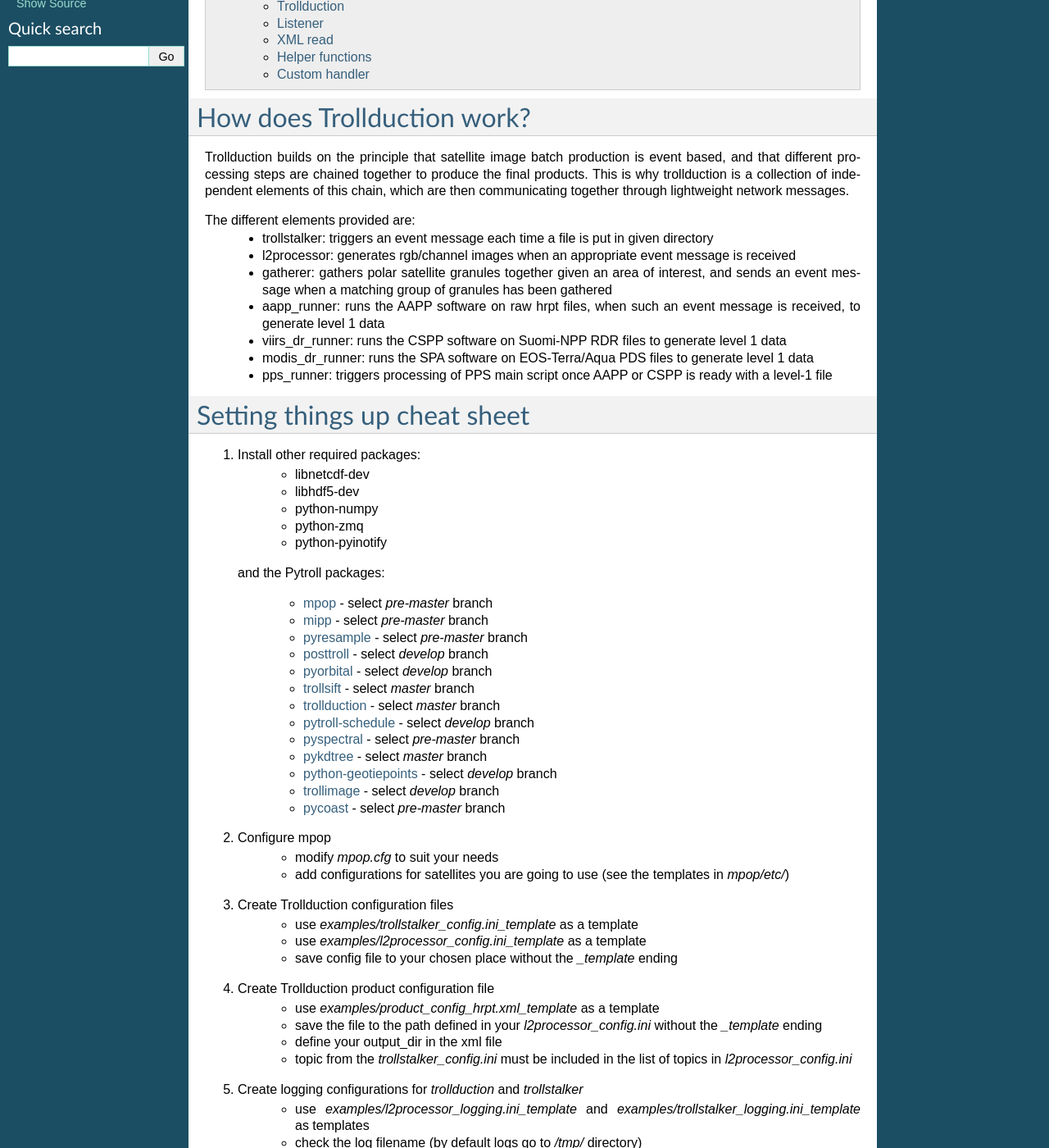
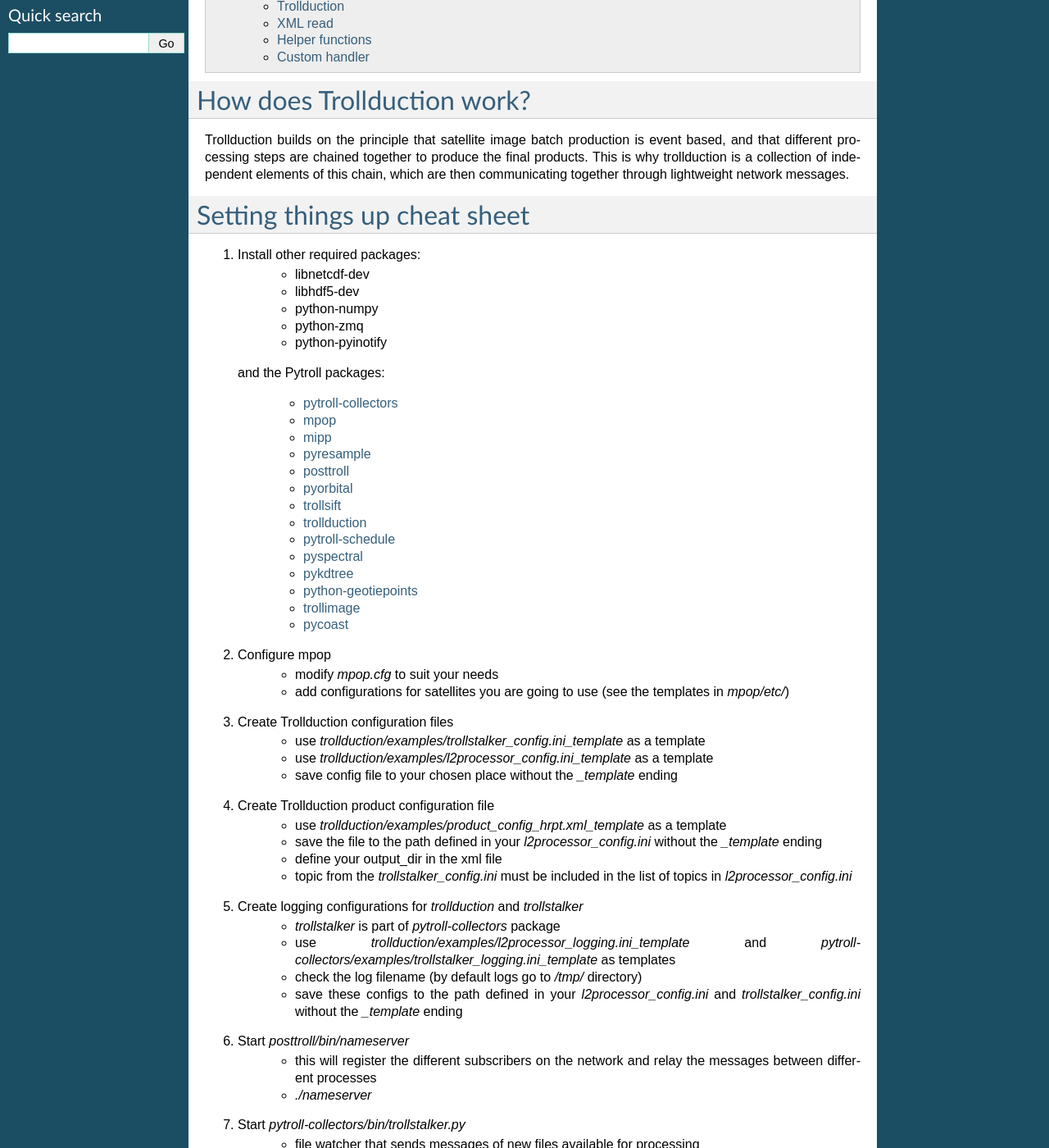
Before and after one commit to pytroll/trollduction, a Sphinx documentation site: the page built from doc/source/index.rst, in a window 1280 px wide and 1400 px high, scrolled down 351 px. Shown: the whole window at 82% size. Built offline with Sphinx 7.4.7, drawn with Linux system fonts in a browser that asks for light colours; some of the changed text lies outside the part shown.

Commit message:
Update to reflect changes in packages, update repository addresses

```diff
--- a/doc/source/conf.py
+++ b/doc/source/conf.py
@@ -15,11 +15,14 @@
 # add these directories to sys.path here. If the directory is relative to the
 # documentation root, use os.path.abspath to make it absolute, like shown here.
 
-import sys, os
+import sys
+import os
 
 sys.path.append(os.path.abspath('../../'))
 
+
 class Mock(object):
+
     def __init__(self, *args, **kwargs):
         pass
 
@@ -45,7 +48,7 @@
     sys.modules[mod_name] = Mock()
 
 
-# -- General configuration -----------------------------------------------------
+# -- General configuration -----------------------------------------------
 
 # If your documentation needs a minimal Sphinx version, state it here.
 # needs_sphinx = '1.0'
@@ -67,8 +70,8 @@
 master_doc = 'index'
 
 # General information about the project.
-project = u'TrollDuction'
-copyright = u'2014, 2015, Panu Lahtinen, Joonas Karjalainen, Martin Raspaud'
+project = u'Trollduction'
+copyright = u'2014, 2015, 2016, Panu Lahtinen, Martin Raspaud'
 
 # The version info for the project you're documenting, acts as replacement for
 # |version| and |release|, also used in various other places throughout the
@@ -117,7 +120,7 @@
 # modindex_common_prefix = []
 
 
-# -- Options for HTML output ---------------------------------------------------
+# -- Options for HTML output ---------------------------------------------
 
 # The theme to use for HTML and HTML Help pages.  See the documentation for
 # a list of builtin themes.
@@ -197,7 +200,7 @@
 htmlhelp_basename = 'trollductiondoc'
 
 
-# -- Options for LaTeX output --------------------------------------------------
+# -- Options for LaTeX output --------------------------------------------
 
 # The paper size ('letter' or 'a4').
 # latex_paper_size = 'letter'
@@ -208,8 +211,8 @@
 # Grouping the document tree into LaTeX files. List of tuples
 # (source start file, target name, title, author, documentclass [howto/manual]).
 latex_documents = [
-  ('index', 'trollduction.tex', u'trollduction Documentation',
-   u'Panu Lahtinen, Joonas Karjalainen, Martin Raspaud', 'manual'),
+    ('index', 'trollduction.tex', u'trollduction Documentation',
+     u'Panu Lahtinen, Martin Raspaud', 'manual'),
 ]
 
 # The name of an image file (relative to this directory) to place at the top of
@@ -236,13 +239,13 @@
 # latex_domain_indices = True
 
 
-# -- Options for manual page output --------------------------------------------
+# -- Options for manual page output --------------------------------------
 
 # One entry per manual page. List of tuples
 # (source start file, name, description, authors, manual section).
 man_pages = [
     ('index', 'trollduction', u'trollduction Documentation',
-     [u'Panu Lahtinen, Joonas Karjalainen, Martin Raspaud'], 1)
+     [u'Panu Lahtinen, Martin Raspaud'], 1)
 ]
 
 
--- a/doc/source/index.rst
+++ b/doc/source/index.rst
@@ -22,23 +22,6 @@
 elements of this chain, which are then communicating together through
 lightweight network messages.
 
-The different elements provided are:
- - trollstalker: triggers an event message each time a file is put in given
-   directory
- - l2processor: generates rgb/channel images when an appropriate event message is
-   received
- - gatherer: gathers polar satellite granules together given an area of
-   interest, and sends an event message when a matching group of granules has
-   been gathered
- - aapp_runner: runs the AAPP software on raw hrpt files, when such an event
-   message is received, to generate level 1 data
- - viirs_dr_runner: runs the CSPP software on Suomi-NPP RDR files to generate
-   level 1 data
- - modis_dr_runner: runs the SPA software on EOS-Terra/Aqua PDS files to
-   generate level 1 data
- - pps_runner: triggers processing of PPS main script once AAPP or CSPP
-   is ready with a level-1 file
-
 
 Setting things up cheat sheet
 =============================
@@ -52,38 +35,40 @@
 
    and the Pytroll packages:
 
-    * mpop_ - select *pre-master* branch
-    * mipp_ - select *pre-master* branch
-    * pyresample_ - select *pre-master* branch
-    * posttroll_ - select *develop* branch
-    * pyorbital_ - select *develop* branch
-    * trollsift_ - select *master* branch
-    * trollduction_ - select *master* branch
-    * pytroll-schedule_ - select *develop* branch
-    * pyspectral_ - select *pre-master* branch
-    * pykdtree_ - select *master* branch
-    * python-geotiepoints_ - select *develop* branch
-    * trollimage_ - select *develop* branch
-    * pycoast_ - select *pre-master* branch
+    * pytroll-collectors_
+    * mpop_
+    * mipp_
+    * pyresample_
+    * posttroll_
+    * pyorbital_
+    * trollsift_
+    * trollduction_
+    * pytroll-schedule_
+    * pyspectral_
+    * pykdtree_
+    * python-geotiepoints_
+    * trollimage_
+    * pycoast_
 
 #. Configure mpop
     * modify *mpop.cfg* to suit your needs
     * add configurations for satellites you are going to use (see the templates
       in `mpop/etc/`)
 #. Create Trollduction configuration files
-    * use *examples/trollstalker_config.ini_template* as a template
-    * use *examples/l2processor_config.ini_template* as a template
+    * use *trollduction/examples/trollstalker_config.ini_template* as a template
+    * use *trollduction/examples/l2processor_config.ini_template* as a template
     * save config file to your chosen place without the *_template* ending
 #. Create Trollduction product configuration file
-    * use *examples/product_config_hrpt.xml_template* as a template
+    * use *trollduction/examples/product_config_hrpt.xml_template* as a template
     * save the file to the path defined in your *l2processor_config.ini*
       without the *_template* ending
     * define your output_dir in the xml file
     * topic from the *trollstalker_config.ini* must be included in the list
       of topics in *l2processor_config.ini*
 #. Create logging configurations for *trollduction* and *trollstalker*
-    * use *examples/l2processor_logging.ini_template* and
-      *examples/trollstalker_logging.ini_template* as templates
+    * *trollstalker* is part of *pytroll-collectors* package
+    * use *trollduction/examples/l2processor_logging.ini_template* and
+      *pytroll-collectors/examples/trollstalker_logging.ini_template* as templates
     * check the log filename (by default logs go to */tmp/* directory)
     * save these configs to the path defined in your *l2processor_config.ini*
       and *trollstalker_config.ini* without the *_template* ending
@@ -91,7 +76,7 @@
     * this will register the different subscribers on the network and relay the
       messages between different processes
     * *./nameserver*
-#. Start *trollduction/bin/trollstalker.py*
+#. Start *pytroll-collectors/bin/trollstalker.py*
     * file watcher that sends messages of new files available for processing
     * for example: *./trollstalker.py -c /path/to/trollstalker_config.ini
       -C noaa_hrpt*
@@ -102,19 +87,20 @@
 #. Copy a suitable file to your data input directory
 #. Check the output directory for images
 
-.. _mpop: https://github.com/mraspaud/mpop
-.. _mipp: https://github.com/loerum/mipp
-.. _pyresample: https://github.com/mraspaud/pyresample
-.. _posttroll: https://github.com/mraspaud/posttroll
-.. _pyorbital: https://github.com/mraspaud/pyorbital
-.. _trollsift: https://github.com/pnuu/trollsift
-.. _trollduction: https://github.com/mraspaud/trollduction
-.. _pytroll-schedule: https://github.com/mraspaud/pytroll-schedule
-.. _pyspectral: https://github.com/adybbroe/pyspectral
+.. _pytroll-collectors: https://github.com/pytroll/pytroll-collectors
+.. _mpop: https://github.com/pytroll/mpop
+.. _mipp: https://github.com/pytroll/mipp
+.. _pyresample: https://github.com/pytroll/pyresample
+.. _posttroll: https://github.com/pytroll/posttroll
+.. _pyorbital: https://github.com/pytroll/pyorbital
+.. _trollsift: https://github.com/pytrol/trollsift
+.. _trollduction: https://github.com/pytroll/trollduction
+.. _pytroll-schedule: https://github.com/pytroll/pytroll-schedule
+.. _pyspectral: https://github.com/pytroll/pyspectral
 .. _pykdtree: https://github.com/storpipfugl/pykdtree
-.. _python-geotiepoints: https://github.com/adybbroe/python-geotiepoints
-.. _trollimage: https://github.com/mraspaud/trollimage
-.. _pycoast: https://github.com/mraspaud/pycoast
+.. _python-geotiepoints: https://github.com/pytroll/python-geotiepoints
+.. _trollimage: https://github.com/pytroll/trollimage
+.. _pycoast: https://github.com/pytroll/pycoast
 
 
 Detailed instructions
@@ -140,13 +126,6 @@
    :members:
    :undoc-members:
 
-Listener
--------------
-
-.. automodule:: trollduction.listener
-   :members:
-   :undoc-members:
-
 XML read
 --------
 
--- a/doc/source/requirements.txt
+++ b/doc/source/requirements.txt
@@ -1 +1 @@
-git+https://github.com/mraspaud/posttroll.git@feature_service
+git+https://github.com/pytroll/posttroll.git
```
Also changed, not shown: doc/source/configuration.rst (+14 -53 lines), doc/source/installation.rst (+37 -27 lines).
